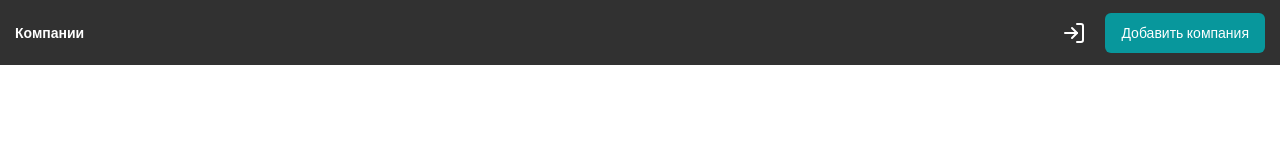
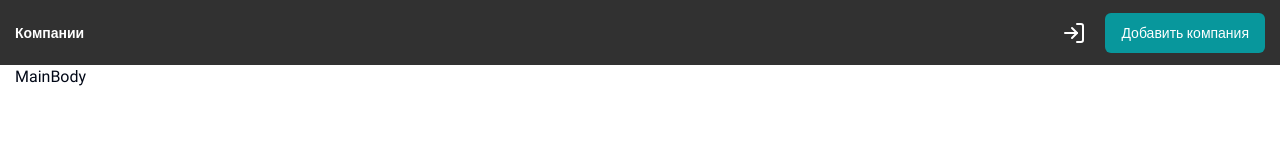
Before and after one commit to Islomjonsdev/test, a React (Vite) app: page / in a window 1280 px wide. Shown: the top 160 px of the page. Built offline with nearby package versions, Linux system fonts and the light colour scheme.

Commit message:
register and login started

```diff
--- a/src/components/Main/Main.jsx
+++ b/src/components/Main/Main.jsx
@@ -5,12 +5,13 @@ import { LogInIcon } from "lucide-react";
 import React from "react";
 import { useState } from "react";
 import { IoMdClose } from "react-icons/io";
+import MainBody from "./MainBody/MainBody";
 
 const Header = () => {
   const [addComanyModal, setAddComanyModal] = useState(false);
   return (
     <>
-      <div className="bg-[#313131] h-[65px] flex items-center px-[15px]">
+      <div className="bg-[#313131] h-[65px] flex items-center  px-[15px]">
         <div className="flex items-center justify-between w-full">
           <h1 className="text-white font-bold text-[14px] leading-[22px]">
             Компании
@@ -26,6 +27,7 @@ const Header = () => {
           </div>
         </div>
       </div>
+      <MainBody />
 
       {addComanyModal && (
         <Modal close={setAddComanyModal}>
--- /dev/null
+++ b/src/components/Main/MainBody/MainBody.jsx
@@ -0,0 +1,9 @@
+import React from 'react'
+
+const MainBody = () => {
+  return (
+    <div className='px-[15px]'>MainBody</div>
+  )
+}
+
+export default MainBody
```
Also changed, not shown: src/pages/Register/Register.jsx (+4 -4 lines).
